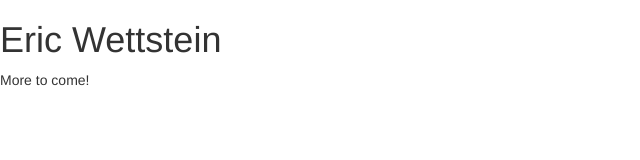
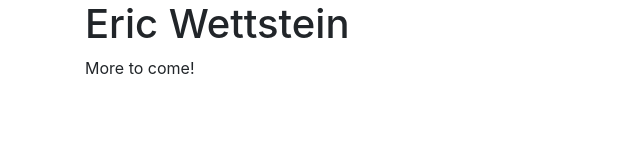
Before and after one commit to ejwettstein/ejwettstein.github.io, a plain HTML site: page index.html in a window 1280 px wide. Shown: the whole page, without its empty margins (0-640 px from the left). Drawn offline with nearby package versions, Linux system fonts and the light colour scheme.

Commit message:
Use Bootstrap 4 alpha.

```diff
--- a/index.html
+++ b/index.html
@@ -1,18 +1,16 @@
 <!DOCTYPE html>
 <html lang="en">
+
 <head>
     <meta charset="utf-8">
     <meta http-equiv="X-UA-Compatible" content="IE=edge">
     <meta name="viewport" content="width=device-width, initial-scale=1">
     <!-- The above 3 meta tags *must* come first in the head; any other head content must come *after* these tags -->
-    <title>Bootstrap 101 Template</title>
+    <title>Eric Wettstein</title>
 
     <!-- Bootstrap -->
     <!-- Latest compiled and minified CSS -->
-    <link rel="stylesheet" href="https://maxcdn.bootstrapcdn.com/bootstrap/3.3.7/css/bootstrap.min.css" integrity="sha384-BVYiiSIFeK1dGmJRAkycuHAHRg32OmUcww7on3RYdg4Va+PmSTsz/K68vbdEjh4u" crossorigin="anonymous">
-
-    <!-- Optional theme -->
-    <link rel="stylesheet" href="https://maxcdn.bootstrapcdn.com/bootstrap/3.3.7/css/bootstrap-theme.min.css" integrity="sha384-rHyoN1iRsVXV4nD0JutlnGaslCJuC7uwjduW9SVrLvRYooPp2bWYgmgJQIXwl/Sp" crossorigin="anonymous">
+    <link rel="stylesheet" href="https://maxcdn.bootstrapcdn.com/bootstrap/4.0.0-alpha.5/css/bootstrap.min.css" integrity="sha384-AysaV+vQoT3kOAXZkl02PThvDr8HYKPZhNT5h/CXfBThSRXQ6jW5DO2ekP5ViFdi" crossorigin="anonymous">
 
     <!-- HTML5 shim and Respond.js for IE8 support of HTML5 elements and media queries -->
     <!-- WARNING: Respond.js doesn't work if you view the page via file:// -->
@@ -21,13 +19,21 @@
       <script src="https://oss.maxcdn.com/respond/1.4.2/respond.min.js"></script>
     <![endif]-->
 </head>
+
 <body>
+    <div class="container">
+        <div class="row">
+            <div class="col-md-12 col-md-offset-1">
                 <h1>Eric Wettstein</h1>
                 <p>More to come!</p>
+            </div>
+        </div>
+    </div>
 
     <!-- jQuery (necessary for Bootstrap's JavaScript plugins) -->
     <script src="https://ajax.googleapis.com/ajax/libs/jquery/1.12.4/jquery.min.js"></script>
     <!-- Latest compiled and minified JavaScript -->
-    <script src="https://maxcdn.bootstrapcdn.com/bootstrap/3.3.7/js/bootstrap.min.js" integrity="sha384-Tc5IQib027qvyjSMfHjOMaLkfuWVxZxUPnCJA7l2mCWNIpG9mGCD8wGNIcPD7Txa" crossorigin="anonymous"></script>
+    <script src="https://maxcdn.bootstrapcdn.com/bootstrap/4.0.0-alpha.5/js/bootstrap.min.js" integrity="sha384-BLiI7JTZm+JWlgKa0M0kGRpJbF2J8q+qreVrKBC47e3K6BW78kGLrCkeRX6I9RoK" crossorigin="anonymous"></script>
 </body>
+
 </html>
```
Lines whose indentation alone changed are shown as unchanged.
